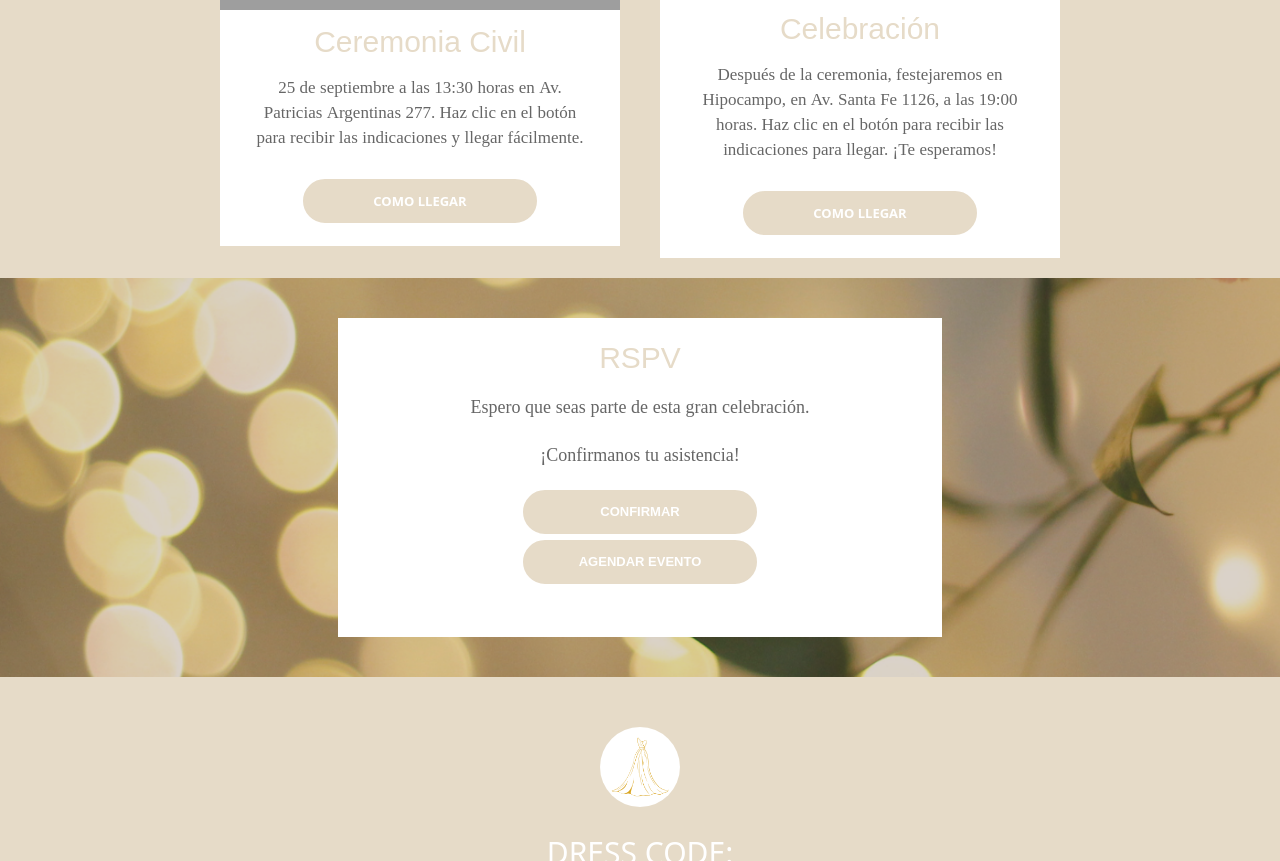
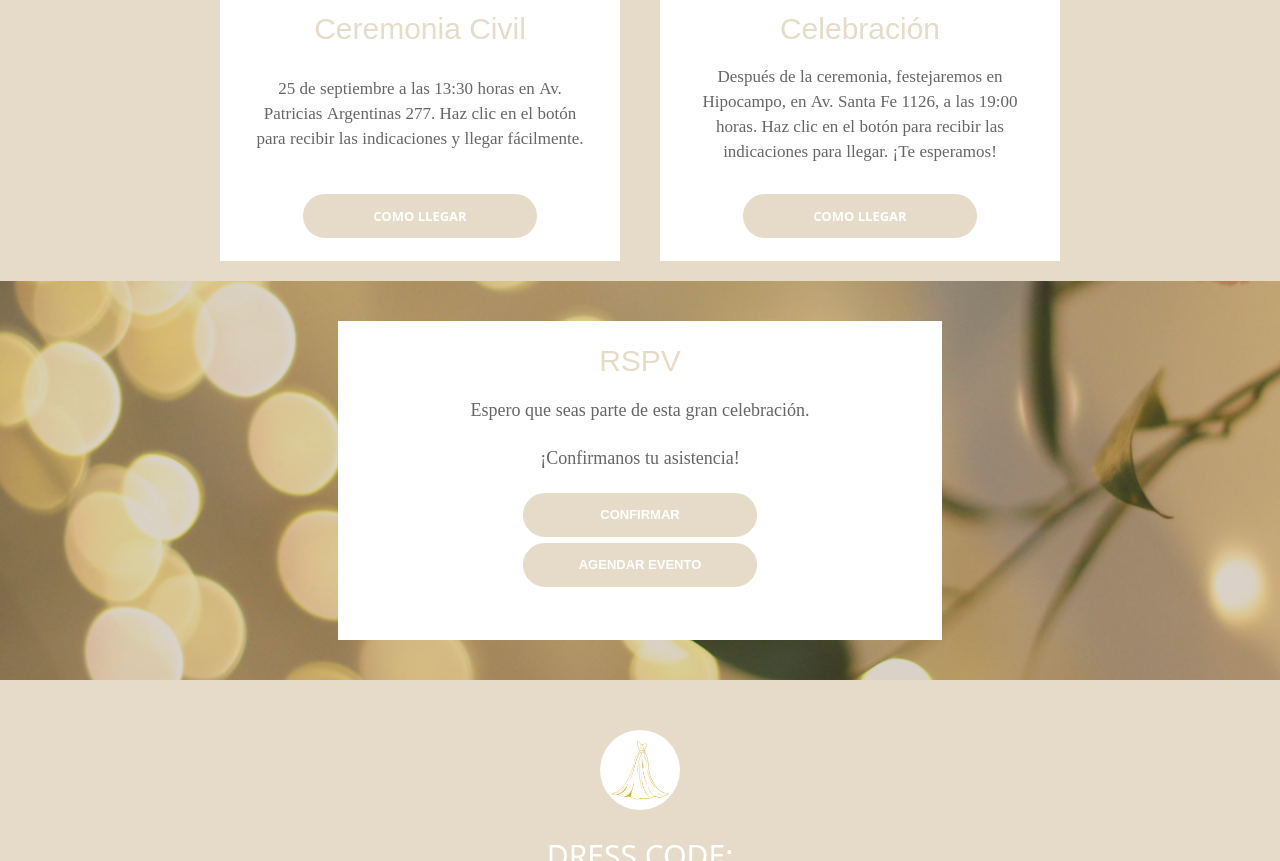
Before and after one commit to joser098/wedding-template, an Astro site: page / in a window 1280 px wide. Shown: the part 1640-2501 px from the top of the page. Built offline with nearby package versions, Linux system fonts and the light colour scheme; Astro itself is replaced by a stand-in of ours; grey boxes are pictures that could not be loaded.

Commit message:
fix cards size

```diff
--- a/src/components/Card.astro
+++ b/src/components/Card.astro
@@ -13,7 +13,9 @@
 <article class="card-events">
 	<img src={src} alt="" />
 	<h2>{title}</h2>
-	<p>{body}</p>
+	<div class="text-container">
+		<p>{body}</p>
+	</div>
 	<a href={link} target="_blank" class="button" rel="noopener noreferrer" style="text-decoration: none;">
        {textBtn}
     </a>
@@ -32,8 +34,13 @@
 		height: auto;
 		margin: 0 ;
 		gap: 10px;
-
-
+	}
+	.text-container {
+		min-height: 120px;
+		display: flex;
+		height: 100%;
+		justify-content: center;
+		align-items: center;
 	}
 	p {
 		text-align: center;
```
